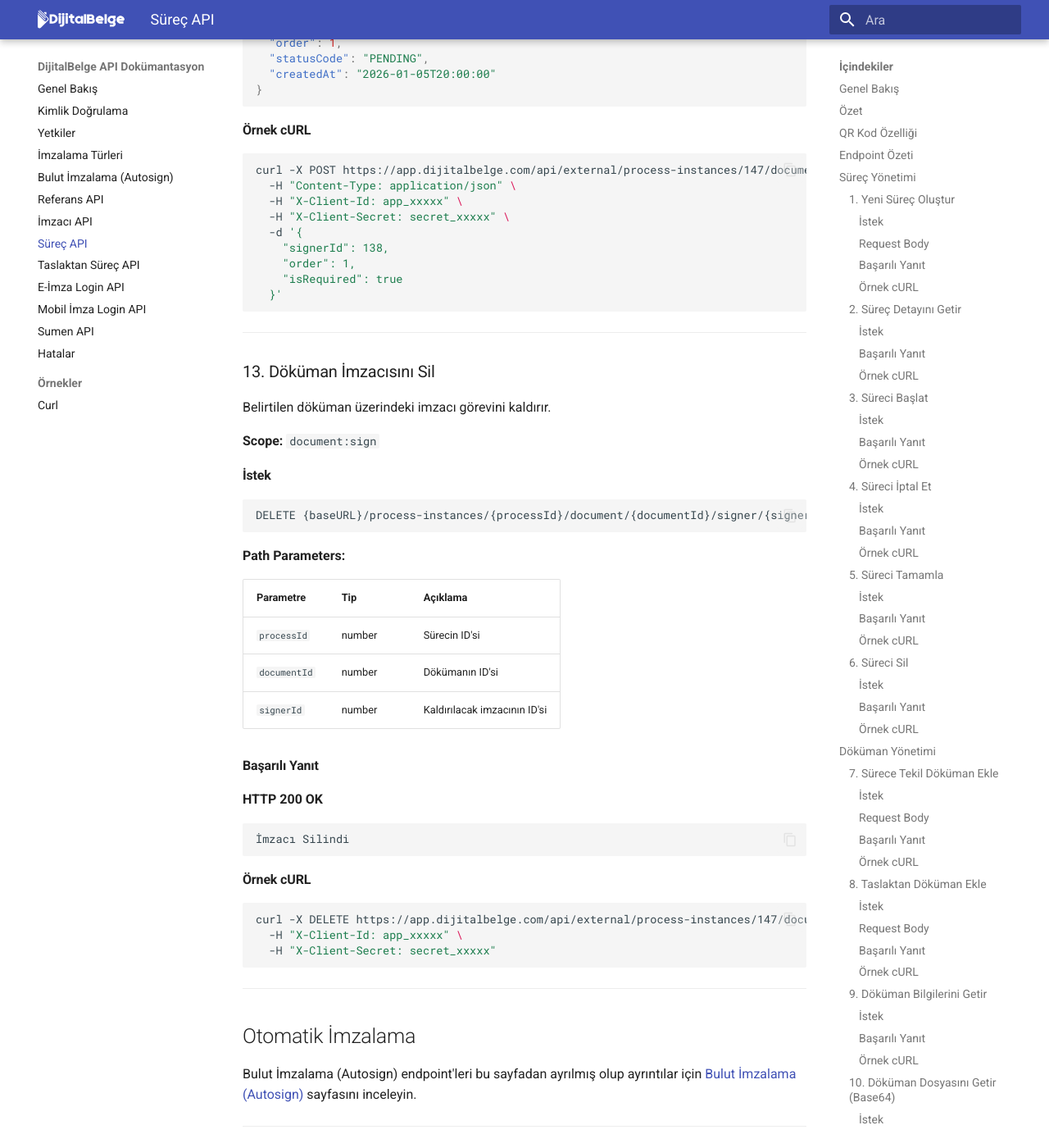
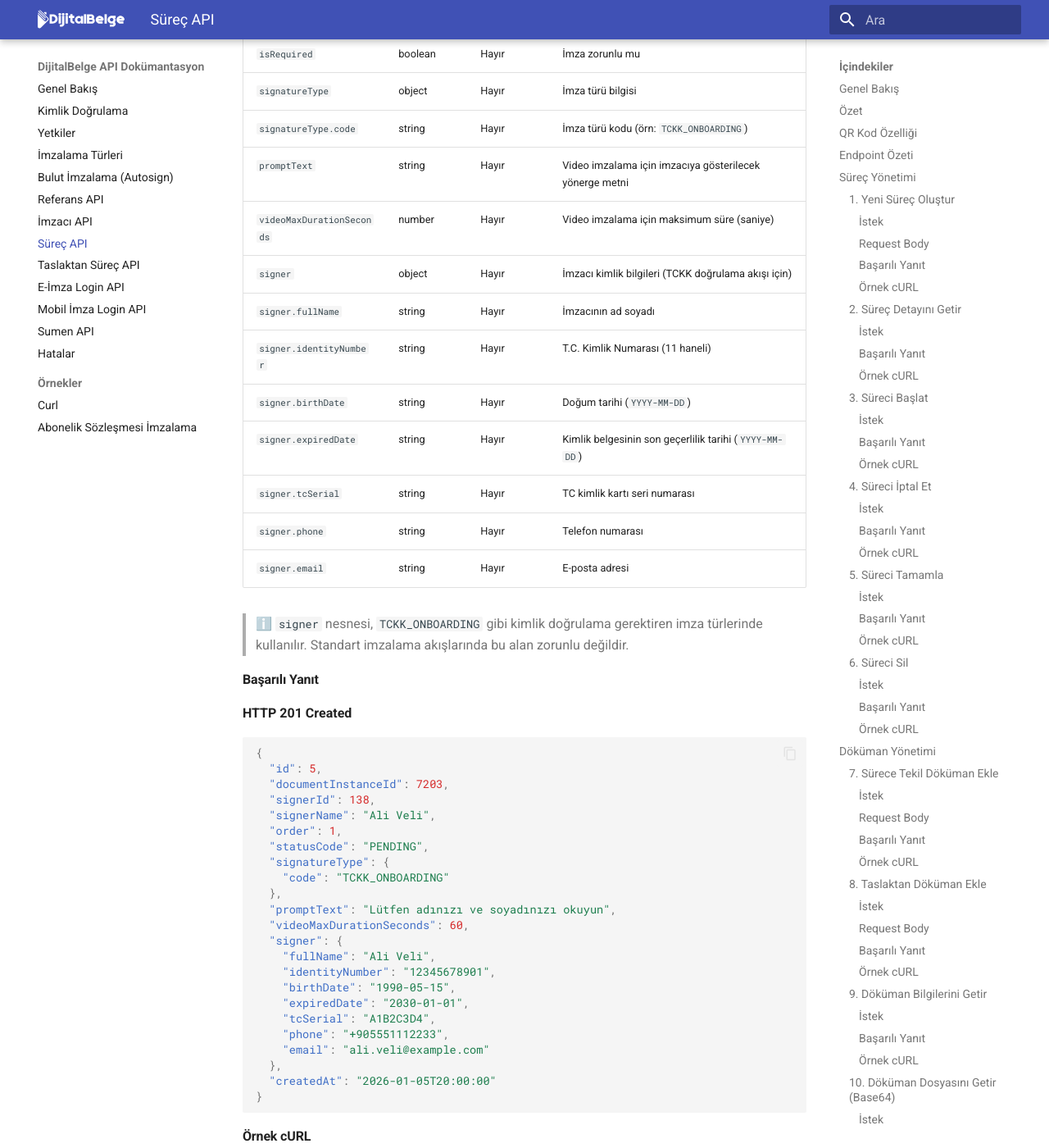
Before and after one commit to sadroalin06/dijitalbelge_dokuman, an MkDocs documentation site: the page built from docs/progress.md, in a window 1280 px wide and 1400 px high, scrolled down 15169 px. Shown: the whole window at 82% size. Built offline with MkDocs 1.6.1 and Material for MkDocs 9.7.7, drawn with Linux system fonts in a browser that asks for light colours; some of the changed text lies outside the part shown.

Commit message:
güncelleme

````diff
--- a/docs/progress.md
+++ b/docs/progress.md
@@ -642,7 +642,21 @@ POST {baseURL}/process-instances/{processId}/document/{documentId}/signers
   "signerId": 138,
   "signerName": "Ali Veli",
   "order": 1,
-  "isRequired": true
+  "isRequired": true,
+  "signatureType": {
+    "code": "TCKK_ONBOARDING"
+  },
+  "promptText": "Lütfen adınızı ve soyadınızı okuyun",
+  "videoMaxDurationSeconds": 60,
+  "signer": {
+    "fullName": "Ali Veli",
+    "identityNumber": "12345678901",
+    "birthDate": "1990-05-15",
+    "expiredDate": "2030-01-01",
+    "tcSerial": "A1B2C3D4",
+    "phone": "+905551112233",
+    "email": "ali.veli@example.com"
+  }
 }
 ```
 
@@ -652,6 +666,20 @@ POST {baseURL}/process-instances/{processId}/document/{documentId}/signers
 | `signerName` | string | Hayır | İmzacının adı |
 | `order` | number | Hayır | İmzalama sırası |
 | `isRequired` | boolean | Hayır | İmza zorunlu mu |
+| `signatureType` | object | Hayır | İmza türü bilgisi |
+| `signatureType.code` | string | Hayır | İmza türü kodu (örn: `TCKK_ONBOARDING`) |
+| `promptText` | string | Hayır | Video imzalama için imzacıya gösterilecek yönerge metni |
+| `videoMaxDurationSeconds` | number | Hayır | Video imzalama için maksimum süre (saniye) |
+| `signer` | object | Hayır | İmzacı kimlik bilgileri (TCKK doğrulama akışı için) |
+| `signer.fullName` | string | Hayır | İmzacının ad soyadı |
+| `signer.identityNumber` | string | Hayır | T.C. Kimlik Numarası (11 haneli) |
+| `signer.birthDate` | string | Hayır | Doğum tarihi (`YYYY-MM-DD`) |
+| `signer.expiredDate` | string | Hayır | Kimlik belgesinin son geçerlilik tarihi (`YYYY-MM-DD`) |
+| `signer.tcSerial` | string | Hayır | TC kimlik kartı seri numarası |
+| `signer.phone` | string | Hayır | Telefon numarası |
+| `signer.email` | string | Hayır | E-posta adresi |
+
+> ℹ️ `signer` nesnesi, `TCKK_ONBOARDING` gibi kimlik doğrulama gerektiren imza türlerinde kullanılır. Standart imzalama akışlarında bu alan zorunlu değildir.
 
 #### Başarılı Yanıt
 
@@ -659,12 +687,26 @@ POST {baseURL}/process-instances/{processId}/document/{documentId}/signers
 
 ```json
 {
-  "id": 55,
+  "id": 5,
   "documentInstanceId": 7203,
   "signerId": 138,
   "signerName": "Ali Veli",
   "order": 1,
   "statusCode": "PENDING",
+  "signatureType": {
+    "code": "TCKK_ONBOARDING"
+  },
+  "promptText": "Lütfen adınızı ve soyadınızı okuyun",
+  "videoMaxDurationSeconds": 60,
+  "signer": {
+    "fullName": "Ali Veli",
+    "identityNumber": "12345678901",
+    "birthDate": "1990-05-15",
+    "expiredDate": "2030-01-01",
+    "tcSerial": "A1B2C3D4",
+    "phone": "+905551112233",
+    "email": "ali.veli@example.com"
+  },
   "createdAt": "2026-01-05T20:00:00"
 }
 ```
@@ -679,7 +721,19 @@ curl -X POST https://app.dijitalbelge.com/api/external/process-instances/147/doc
   -d '{
     "signerId": 138,
     "order": 1,
-    "isRequired": true
+    "isRequired": true,
+    "signatureType": { "code": "TCKK_ONBOARDING" },
+    "promptText": "Lütfen adınızı ve soyadınızı okuyun",
+    "videoMaxDurationSeconds": 60,
+    "signer": {
+      "fullName": "Ali Veli",
+      "identityNumber": "12345678901",
+      "birthDate": "1990-05-15",
+      "expiredDate": "2030-01-01",
+      "tcSerial": "A1B2C3D4",
+      "phone": "+905551112233",
+      "email": "ali.veli@example.com"
+    }
   }'
 ```
 
--- a/mkdocs.yml
+++ b/mkdocs.yml
@@ -31,6 +31,7 @@ nav:
   - Hatalar: errors.md
   - Örnekler:
       - Curl: examples/curl.md
+      - Abonelik Sözleşmesi İmzalama: examples/abonelik-sozlesmesi.md
 extra_css:
   - assets/extra.css
 
````
Also changed, not shown: docs/examples/abonelik-sozlesmesi.md (added, +298 -0 lines).
